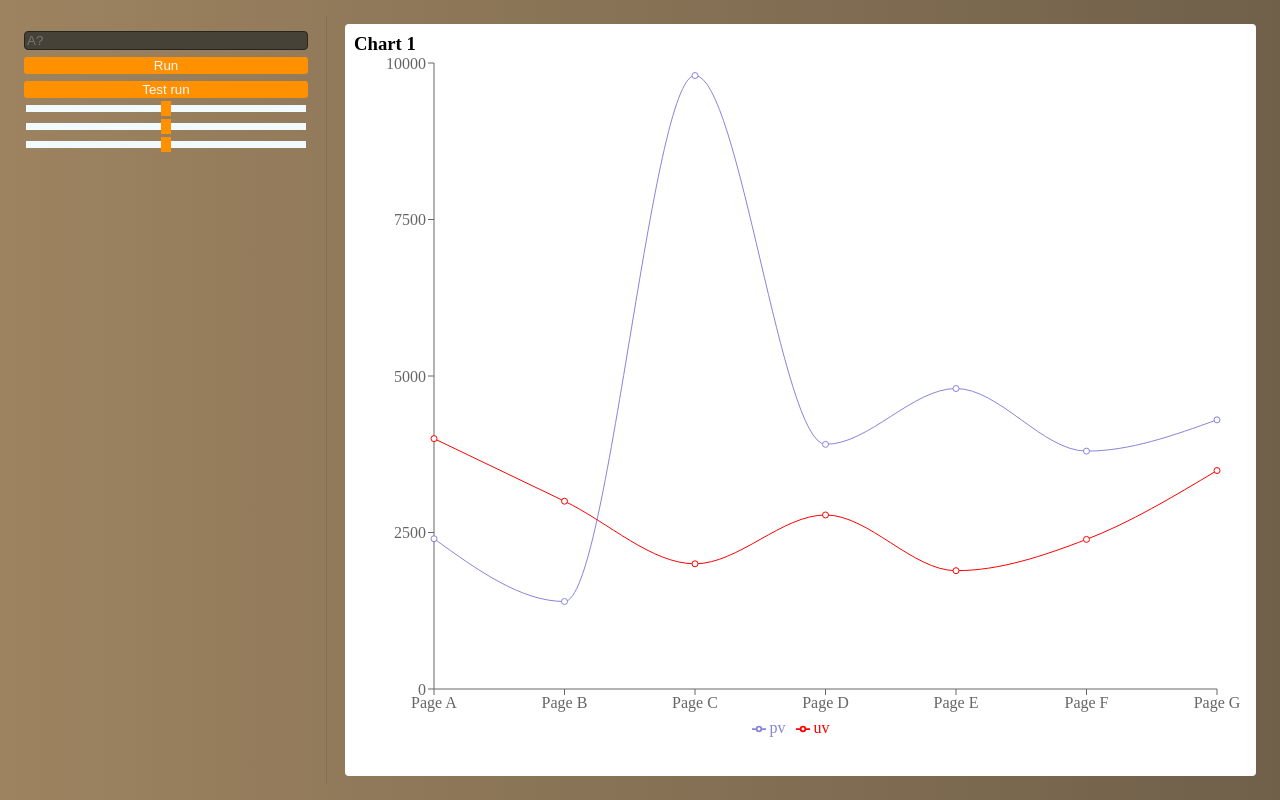
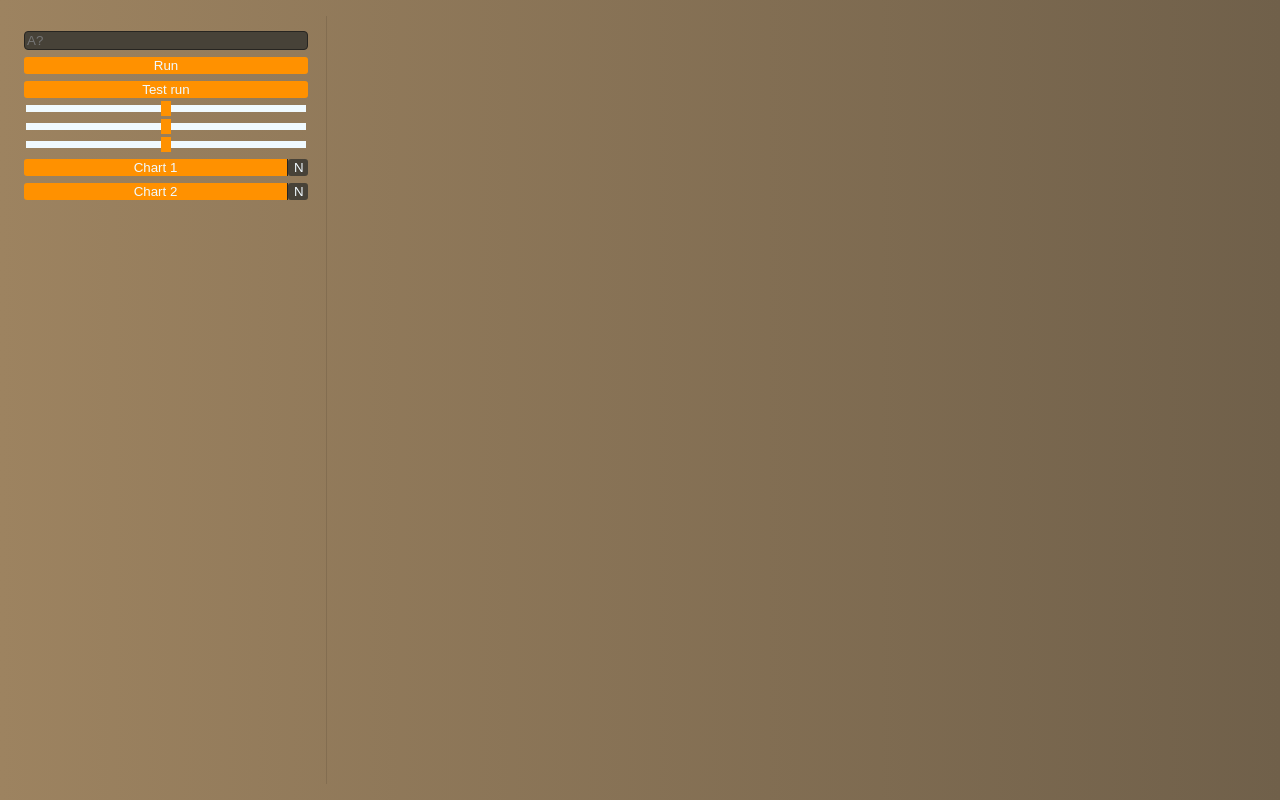
Before and after one commit to savukhin/super-burner-handler, a React app in the folder application/react/: page / in a window 1280 px wide. Built offline with nearby package versions, Linux system fonts and the light colour scheme.

Commit message:
Added options to show charts

```diff
--- a/application/react/src/app.tsx
+++ b/application/react/src/app.tsx
@@ -1,19 +1,70 @@
-import React, { useEffect, useRef } from "react";
+import React, { useEffect, useRef, useState } from "react";
 import './app.scss'
+import { Chart } from "./chart/chart";
 import { BaseClient } from "./client/BaseClient";
 import { Slider } from "./components/slider/slider";
 import { ChartsView } from "./views/ChartsView/ChartsView";
 import { OptionsView } from "./views/OptionsView/OptionsView";
 
 export function App(props: { client: BaseClient }) {
+    const [charts, setCharts] = useState(new Map<number, Chart>())
+    const [showedCharts, setShowedCharts] = useState<Chart[]>([])
+
+    useEffect(() => {
+        let chart1 = new Chart(1, "Chart 1",
+            [
+                { name: 'Page A', uv: 4000, pv: 2400, amt: 2400 },
+                { name: 'Page B', uv: 3000, pv: 1398, amt: 2210 },
+                { name: 'Page C', uv: 2000, pv: 9800, amt: 2290 },
+                { name: 'Page D', uv: 2780, pv: 3908, amt: 2000 },
+                { name: 'Page E', uv: 1890, pv: 4800, amt: 2181 },
+                { name: 'Page F', uv: 2390, pv: 3800, amt: 2500 },
+                { name: 'Page G', uv: 3490, pv: 4300, amt: 2100 },
+            ]
+        )
+
+        let chart2 = new Chart(2, "Chart 2", [
+            { name: 'Page A', uv: 1000, pv: 2400, amt: 2400 },
+            { name: 'Page B', uv: 1000, pv: 2398, amt: 2210 },
+            { name: 'Page C', uv: 1000, pv: 2800, amt: 2290 },
+            { name: 'Page D', uv: 1780, pv: 2908, amt: 2000 },
+            { name: 'Page E', uv: 1890, pv: 2800, amt: 2181 },
+            { name: 'Page F', uv: 1390, pv: 2800, amt: 2500 },
+            { name: 'Page G', uv: 1490, pv: 300, amt: 2100 },
+        ])
+
+        // chart1.showed = true
+        // chart2.showed = true
+
+
+        setCharts(prev => new Map([...prev, [chart1.id, chart1]]))
+        setCharts(prev => new Map([...prev, [chart2.id, chart2]]))
+    }, [])
+
+
+
+    function toggleChart(id: number) {
+        let chart = charts.get(id)
+        if (!chart)
+            return
+
+        chart.showed = !chart.showed
+        setCharts(prev => new Map([...prev, [chart!.id, chart!]]))
+    }
+
+    function showChartSettings(id: number) {
+
+    }
+
     return (
         <div id="app">
             <div id="options" className="block">
-                <OptionsView client={ props.client }/>
+                <OptionsView client={ props.client } charts={ charts }
+                    onChartClick={toggleChart} onChartSettingsClick={showChartSettings} />
             </div>
             <div id="divider"></div>
             <div id="charts" className="block">
-                <ChartsView client={ props.client }/>
+                <ChartsView client={ props.client} charts={ charts }/>
             </div>
         </div>
     )
--- /dev/null
+++ b/application/react/src/chart/chart.ts
@@ -0,0 +1,30 @@
+export class Chart {
+    id: number
+    title: string
+    data: any
+    showed = false
+
+    constructor(id: number, title: string, data: any) {
+        this.id = id
+        this.title = title
+        this.data = data
+    }
+}
+
+export type MapChart = Map<number, Chart>
+
+// export class ChartMap extends Map<number, Chart> {
+
+//     constructor() {
+//         super()
+//     }
+
+//     push(chart: Chart) {
+//         this.set(chart.id, chart)
+//         return this
+//     }
+
+//     get(id: number) {
+//         return super.get(id)
+//     }
+// }
--- a/application/react/src/components/chart/chart.scss
+++ b/application/react/src/components/chart/chart.scss
@@ -0,0 +1,21 @@
+.chart {
+    background-color: white;
+    border-radius: 4px;
+    padding: 9px;
+    width: 100%;
+    // width: initial;
+    height: 100%;
+    box-sizing: border-box;
+    display: grid;
+    grid-template-rows: 10px auto;
+
+    h3 {
+        margin: 0
+    }
+}
+
+.reponsive-container {
+    animation: {
+        duration: 0
+    }
+}
--- a/application/react/src/components/chart/chart.tsx
+++ b/application/react/src/components/chart/chart.tsx
@@ -1,7 +1,22 @@
 import React from "react";
+import { Legend, Line, LineChart, AreaChart, ResponsiveContainer, Tooltip, XAxis, YAxis } from "recharts";
+import './chart.scss'
 
-export function Chart() {
+export function ChartComponent(props: { title: string, data: any }) {
     return (
-        <div></div>
+        <div className="chart">
+            <h3>{ props.title} </h3>
+                <ResponsiveContainer height="90%" width="90%" className="reponsive-container" >
+                    <LineChart data={props.data}
+                margin={{ top: 20, right: 30, left: 20, bottom: 30 }}>
+                        <XAxis dataKey="name"/>
+                        <YAxis />
+                        <Tooltip isAnimationActive={false} />
+                        <Legend />
+                        <Line type="monotone" isAnimationActive={ false } dataKey="pv" stroke="#8884d8" />
+                        <Line type="monotone" isAnimationActive={ false } dataKey="uv" stroke="red" />
+                    </LineChart>
+                </ResponsiveContainer>
+        </div>
     )
 }
--- a/application/react/src/views/ChartsView/ChartsView.scss
+++ b/application/react/src/views/ChartsView/ChartsView.scss
@@ -2,23 +2,8 @@
 
 #charts-view {
     display: flex;
-    align-items: center;
-    align-content: center;
+    // align-items: center;
+    // align-content: center;
     width: 100%;
     height: 100%;
 }
-
-.chart {
-    background-color: white;
-    border-radius: 4px;
-    padding: 9px;
-    width: 100%;
-    height: 100%;
-    box-sizing: border-box;
-    display: grid;
-    grid-template-rows: 10px auto;
-
-    h3 {
-        margin: 0
-    }
-}
--- a/application/react/src/views/ChartsView/ChartsView.tsx
+++ b/application/react/src/views/ChartsView/ChartsView.tsx
@@ -1,37 +1,20 @@
 import React from "react";
 import './ChartsView.scss'
-import { Legend, Line, LineChart, AreaChart, ResponsiveContainer, Tooltip, XAxis, YAxis } from "recharts";
 import { BaseClient } from "../../client/BaseClient";
+import { ChartComponent } from "../../components/chart/chart";
+import { Chart, MapChart } from "../../chart/chart";
 
-export function ChartsView(props: { client: BaseClient }) {
+interface ChartsViewProps {
+    client: BaseClient,
+    charts: MapChart,
+}
 
-    const data = [
-        { name: 'Page A', uv: 4000, pv: 2400, amt: 2400 },
-        { name: 'Page B', uv: 3000, pv: 1398, amt: 2210 },
-        { name: 'Page C', uv: 2000, pv: 9800, amt: 2290 },
-        { name: 'Page D', uv: 2780, pv: 3908, amt: 2000 },
-        { name: 'Page E', uv: 1890, pv: 4800, amt: 2181 },
-        { name: 'Page F', uv: 2390, pv: 3800, amt: 2500 },
-        { name: 'Page G', uv: 3490, pv: 4300, amt: 2100 },
-      ];
-
+export function ChartsView(props: ChartsViewProps) {
     return (
         <div id="charts-view">
-            <div className="chart">
-                <h3>Chart 1</h3>
-
-                <ResponsiveContainer height="100%" width="100%" className="reponsive-container" >
-                    <LineChart data={data}
-                margin={{ top: 20, right: 30, left: 20, bottom: 30 }}>
-                        <XAxis dataKey="name"/>
-                        <YAxis />
-                        <Tooltip />
-                        <Legend />
-                        <Line type="monotone" dataKey="pv" stroke="#8884d8" />
-                        <Line type="monotone" dataKey="uv" stroke="red" />
-                    </LineChart>
-                </ResponsiveContainer>
-            </div>
+            {[...props.charts.values()].filter((chart) => { return chart.showed }).map((chart) =>  (
+                <ChartComponent title={ chart.title } key={chart.id} data={chart.data}></ChartComponent>
+            ))}
         </div>
     )
 }
--- a/application/react/src/views/OptionsView/OptionsView.scss
+++ b/application/react/src/views/OptionsView/OptionsView.scss
@@ -25,10 +25,31 @@ input[type='text']:focus {
     color: $text-color-light;
 }
 
-.btn:hover {
-    cursor: pointer;
-    background-color: $btn-color-hover;
+.btn:disabled, button[disabled] {
+    cursor: auto;
+    background-color: $bg-color-dark;
     border-radius: 3px;
     border: none;
     color: $text-color-light;
 }
+
+.btn:hover:enabled {
+    background-color: $btn-color-hover;
+    color: $text-color-light;
+}
+
+.btn-no-left-radius {
+    border-top-left-radius: 0;
+    border-bottom-left-radius: 0;
+}
+
+.btn-no-right-radius {
+    border-top-right-radius: 0;
+    border-bottom-right-radius: 0;
+    border-right: solid 1px $bg-color-dark-2;
+}
+
+.chart-option {
+    display: grid;
+    grid-template-columns: auto 20px;
+}
--- a/application/react/src/views/OptionsView/OptionsView.tsx
+++ b/application/react/src/views/OptionsView/OptionsView.tsx
@@ -1,10 +1,29 @@
-import React from "react";
+import React, { useEffect } from "react";
+import { Chart, type MapChart } from "../../chart/chart";
 import { BaseClient } from "../../client/BaseClient";
 import { SerialClient } from "../../client/SerialClient";
 import { Slider } from "../../components/slider/slider";
 import './OptionsView.scss'
 
-export function OptionsView(props: { client: BaseClient }) {
+interface OptionsViewProps {
+    client: BaseClient
+    charts: MapChart
+    onChartClick: (chart_id: number) => void
+    onChartSettingsClick: (chart_id: number) => void
+}
+
+export function OptionsView(props: OptionsViewProps) {
+    function generateChartOption(chart: Chart) {
+        return (
+            <div className="chart-option" key={chart.id}>
+                <input type="button" className="btn-no-right-radius btn"
+                    value={chart.title} onClick={() => { props.onChartClick(chart.id) }}></input>
+                <input type="button" disabled={ !chart.showed } className="btn-no-left-radius btn"
+                    value="N" onClick={() => { props.onChartSettingsClick(chart.id) }} ></input>
+            </div>
+        )
+    }
+
     return (
         <div>
             <input className="text-input" type="text" placeholder="A?"></input>
@@ -15,6 +34,12 @@ export function OptionsView(props: { client: BaseClient }) {
                 <Slider></Slider>
                 <Slider></Slider>
             </div>
+
+            { Array.from(props.charts.values()).map((chart) => {
+                return(
+                    generateChartOption(chart)
+                )
+            })}
         </div>
     )
 }
--- a/application/react/tsconfig.json
+++ b/application/react/tsconfig.json
@@ -1,6 +1,6 @@
 {
   "compilerOptions": {
-    "target": "es5",
+    "target": "ES2015",
     "module": "commonjs",
     "lib": [
       "dom",
```
Also changed, not shown: application/react/src/app.scss (line endings or trailing spaces).
